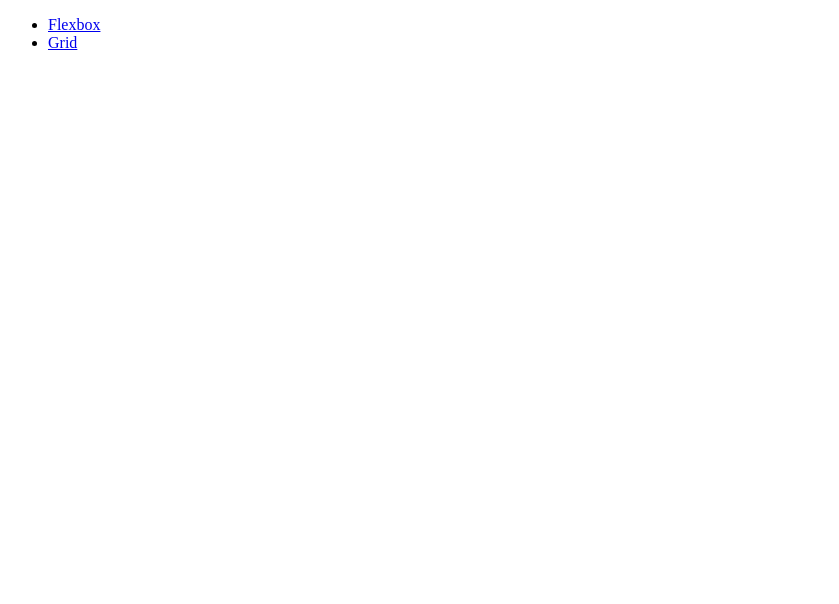
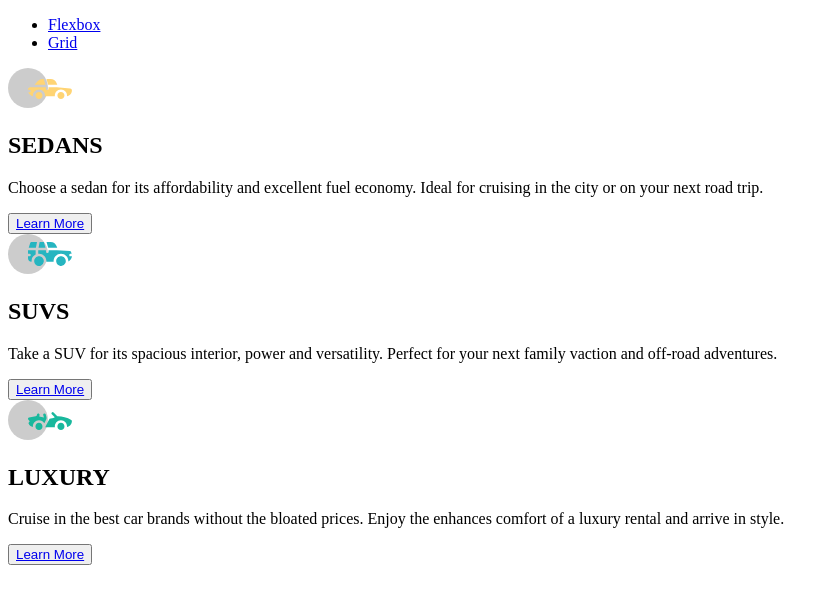
Before and after one commit to muqsitadam/zuri-cssflexbox-grid, a plain HTML site: page index.html in a window 1280 px wide. Shown: the whole page, without its empty margins (0-839 px from the left). Drawn offline with Linux system fonts and the light colour scheme.

Commit message:
Finished the skeletal part of my project

```diff
--- a/index.html
+++ b/index.html
@@ -15,5 +15,31 @@
             </ul>
         </nav>
     </header>
+    <main>
+        <div class="sedans">
+            <img src="images/icon-sedans.svg" alt="">
+            <h2>SEDANS</h2>
+            <p>Choose a sedan for its affordability and excellent fuel economy.
+               Ideal for cruising in the city or on your next road trip.
+            </p>
+            <button><a href="#">Learn More</a></button>
+        </div>
+        <div class="suvs">
+            <img src="images/icon-suvs.svg" alt="">
+            <h2>SUVS</h2>
+            <p>Take a SUV for its spacious interior, power and versatility.
+                Perfect for your next family vaction and off-road adventures.
+            </p>
+            <button><a href="#">Learn More</a></button>
+        </div>
+        <div class="luxury">
+            <img src="images/icon-luxury.svg" alt="">
+            <h2>LUXURY</h2>
+            <p>Cruise in the best car brands without the bloated prices.
+                Enjoy the enhances comfort of a luxury rental and arrive in style.
+            </p>
+            <button><a href="#">Learn More</a></button>
+        </div>
+    </main>
 </body>
 </html>
```
